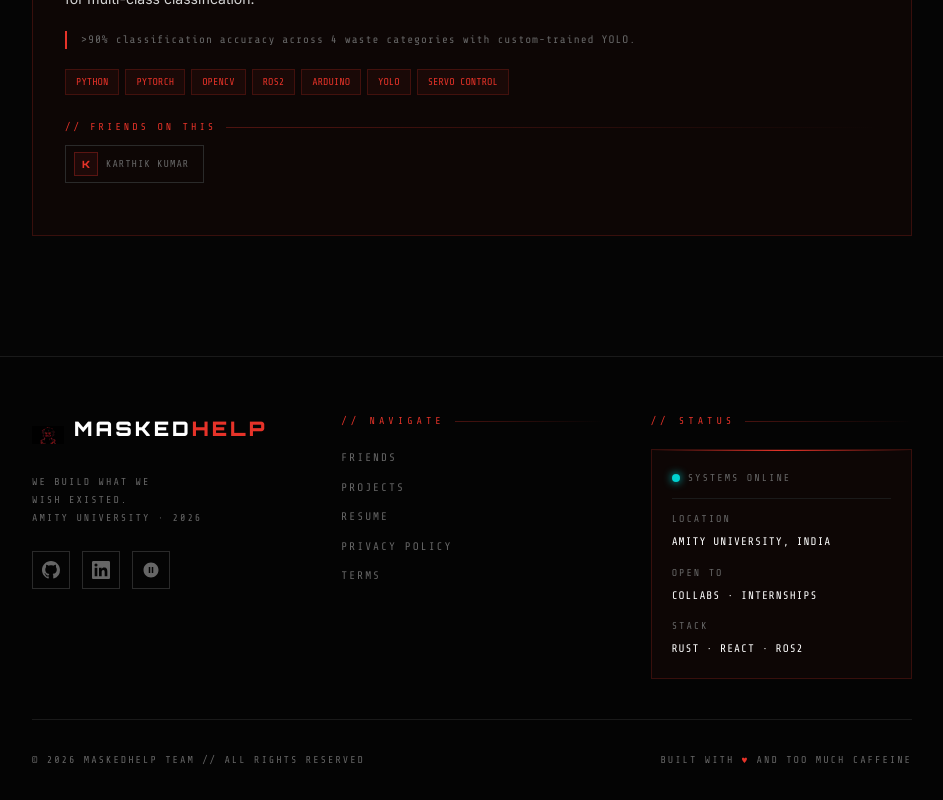
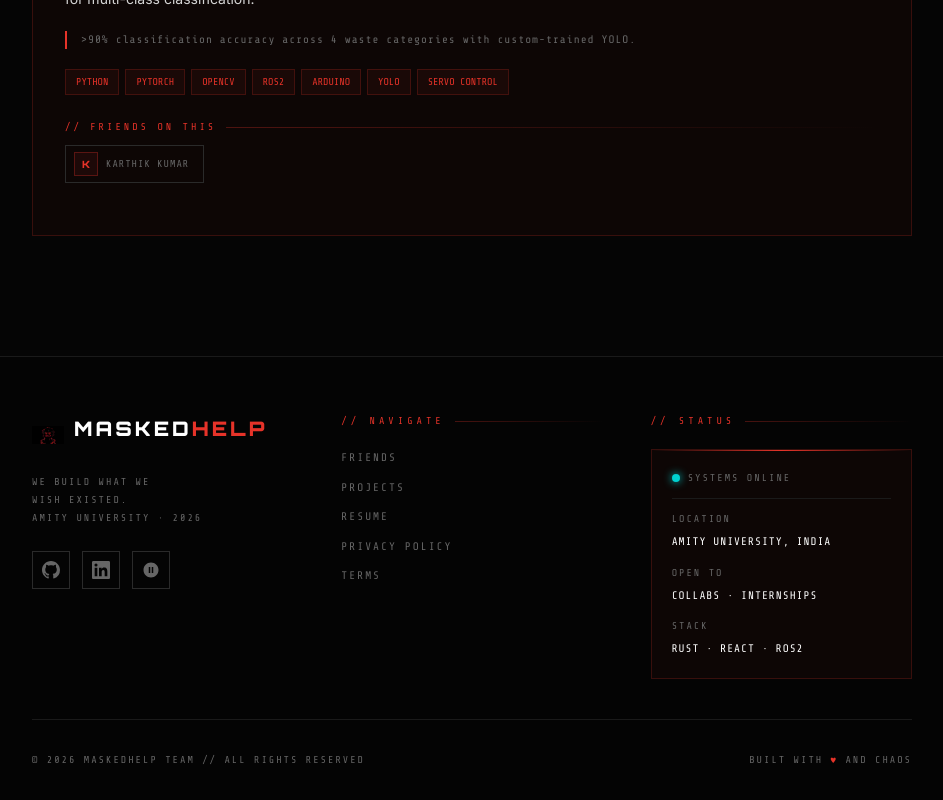
Before and after one commit to Maskedhelp2/webpage, a Next.js app: page / in a window 1280 px wide. Shown: the part 2077-2877 px from the top of the page, without its empty margins (168-1111 px from the left). Built offline with nearby package versions, Linux system fonts and the light colour scheme.

Commit message:
Update Footer.tsx

```diff
--- a/src/components/Footer.tsx
+++ b/src/components/Footer.tsx
@@ -223,7 +223,7 @@ export default function Footer() {
           {/* Bottom bar */}
           <div className="footer-bottom">
             <span className="footer-copy">{SITE_FOOTER}</span>
-            <span className="footer-made">BUILT WITH <span>♥</span> AND TOO MUCH CAFFEINE</span>
+            <span className="footer-made">BUILT WITH <span>♥</span> AND CHAOS</span>
           </div>
         </div>
       </footer>
```
